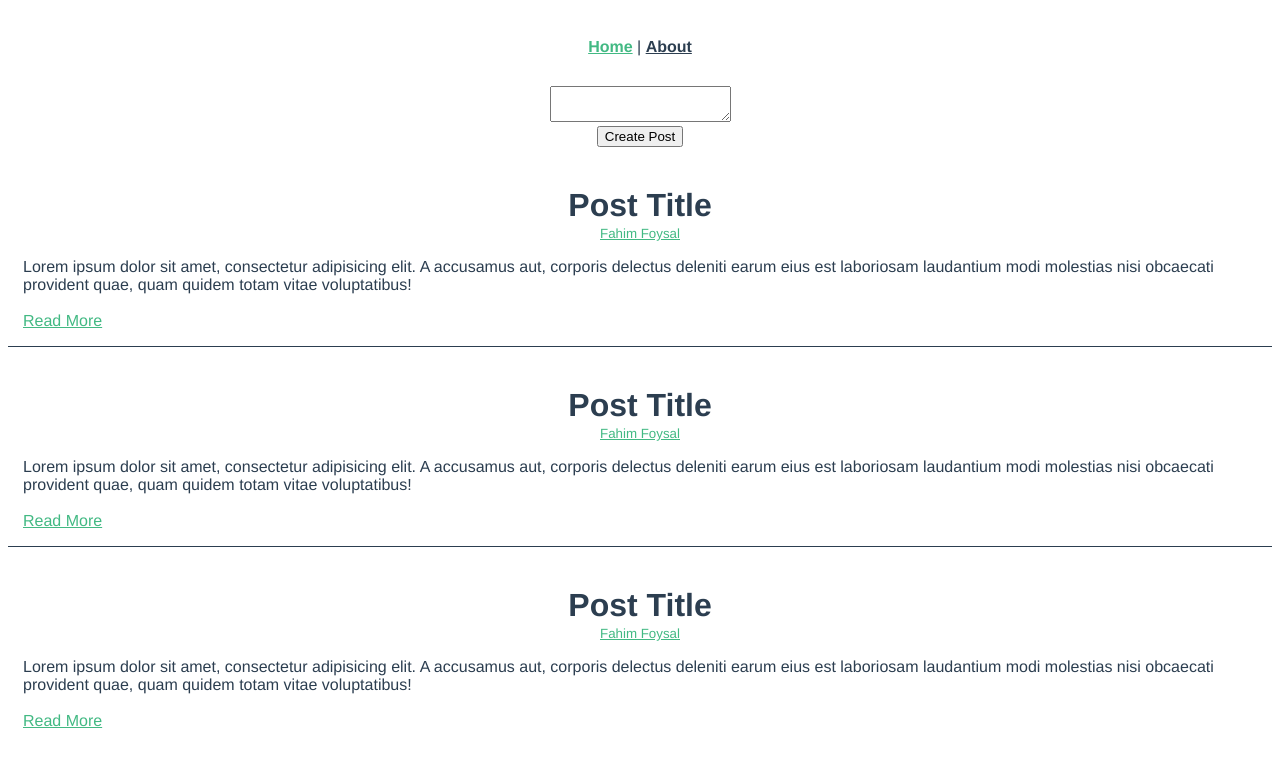
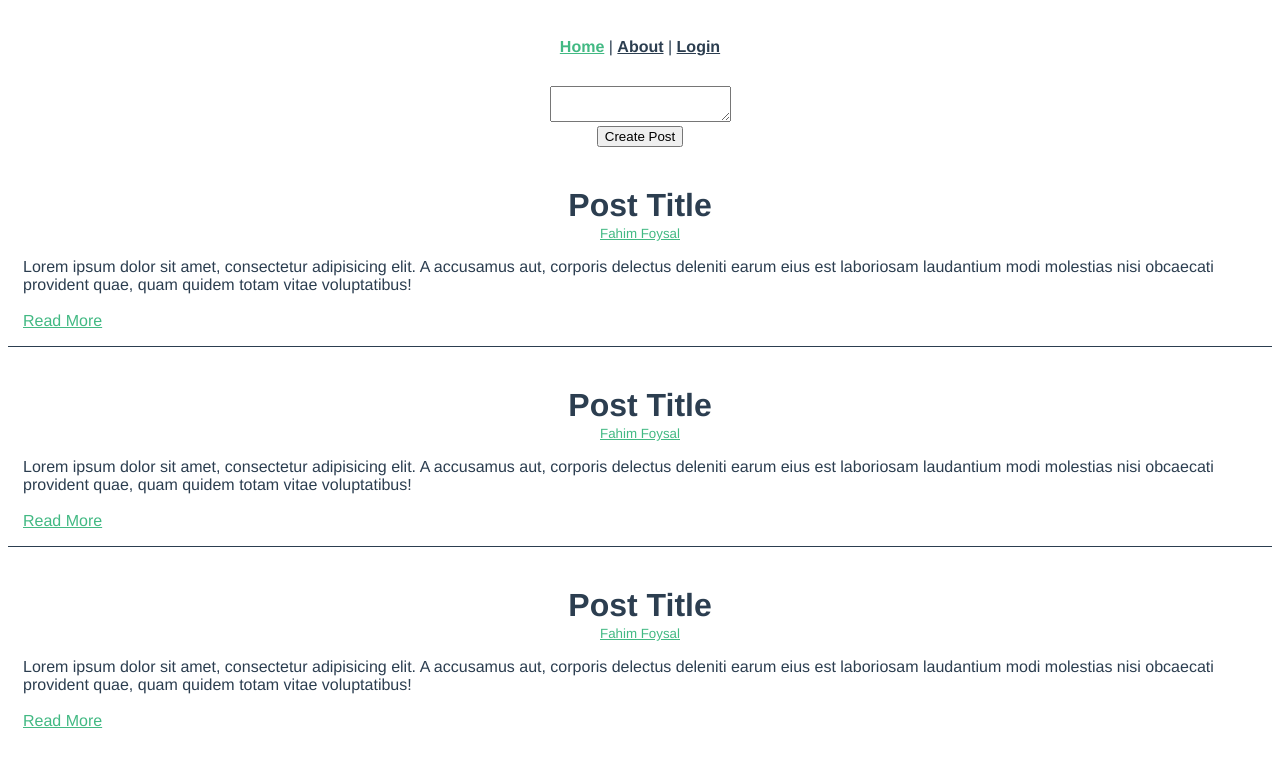
Before and after one commit to fahimfoysal2/MW-Blog-Post, a Vue app in the folder blog-post-front/: page / in a window 1280 px wide. Shown: the top 766 px of the page. Built offline with nearby package versions, Linux system fonts and the light colour scheme.

Commit message:
Login/ Registration Page Created

```diff
--- a/blog-post-front/src/App.vue
+++ b/blog-post-front/src/App.vue
@@ -1,8 +1,11 @@
 <template>
     <div id="app">
         <div id="nav">
-      <router-link to="/">Home</router-link> |
+            <router-link to="/">Home</router-link>
+            |
             <router-link to="/about">About</router-link>
+            |
+            <router-link to="/login">Login</router-link>
         </div>
         <router-view/>
     </div>
--- a/blog-post-front/src/router/index.js
+++ b/blog-post-front/src/router/index.js
@@ -2,6 +2,7 @@ import Vue       from 'vue'
 import VueRouter from 'vue-router'
 import Home      from '../views/Home.vue'
 import Post      from "@/views/Post";
+import Login     from "@/views/Login";
 
 Vue.use(VueRouter)
 
@@ -25,6 +26,11 @@ const routes = [
         path     : '/post/:id',
         name     : 'Post',
         component: Post
+    },
+    {
+        path: "/login",
+        name: 'Login',
+        component: Login,
     }
 ]
 
--- /dev/null
+++ b/blog-post-front/src/views/Login.vue
@@ -0,0 +1,42 @@
+<template>
+    <div class="login">
+
+        <h3>Login Page</h3>
+        <form v-on:submit.prevent>
+            <input v-model.trim="email" type="email" name="email" id="email" placeholder="Email"> <br> <br>
+            <input v-model="password" type="password" name="password" id="pass" placeholder="Password"> <br> <br>
+
+            <div v-if="newUser">
+                <button @click="authenticate">Register</button>
+                or, <a href="#" @click="newUser = false">Login</a>
+            </div>
+
+            <div v-else>
+                <button @click="authenticate">Login</button>
+                or, <a href="#" @click="newUser = true">Create Account</a>
+            </div>
+        </form>
+    </div>
+</template>
+
+<script>
+export default {
+    name: "Login",
+    data() {
+        return {
+            newUser : false,
+            email   : '',
+            password: '',
+        }
+    },
+    methods: {
+        authenticate() {
+            console.log('Authentication Process');
+        }
+    },
+}
+</script>
+
+<style scoped>
+
+</style>
```
Lines whose indentation alone changed are shown as unchanged.
